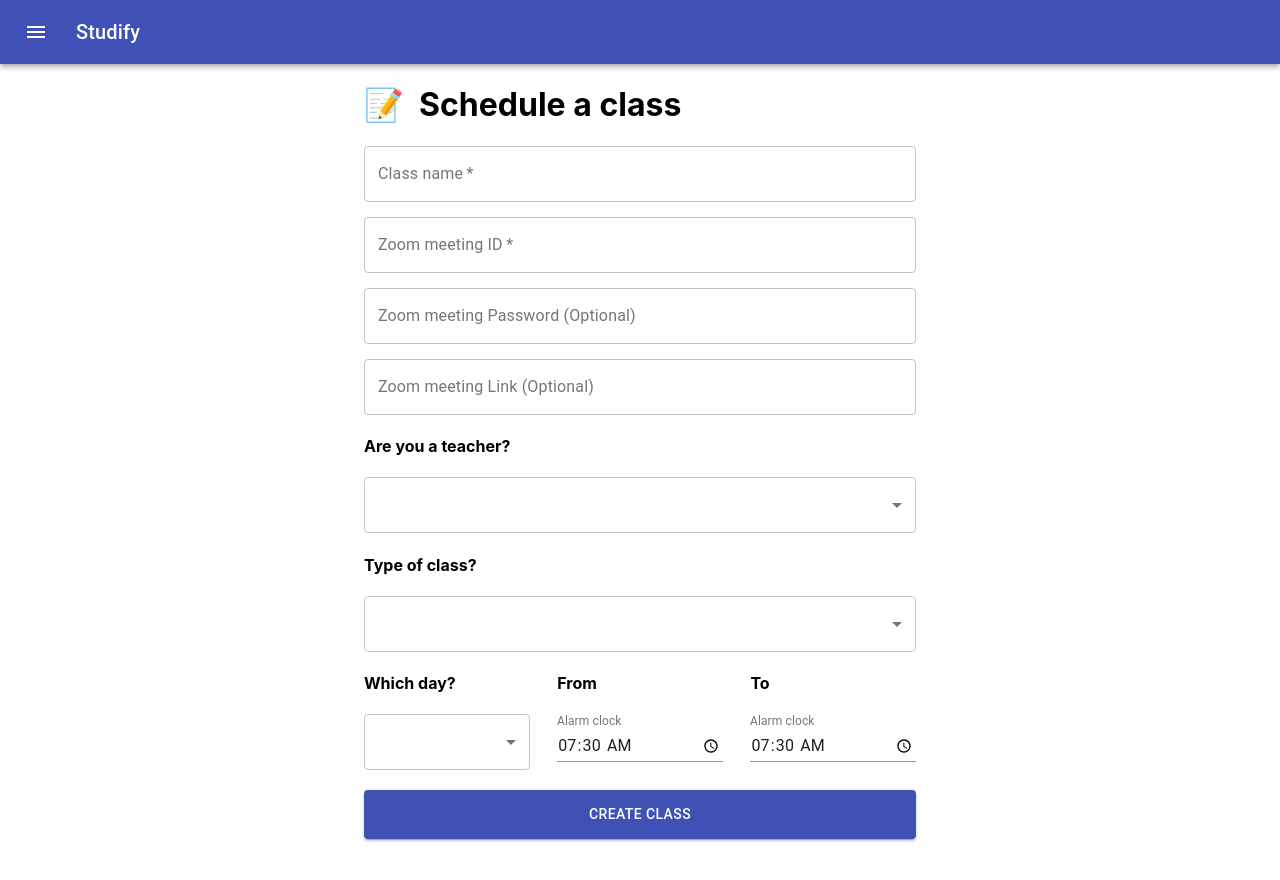
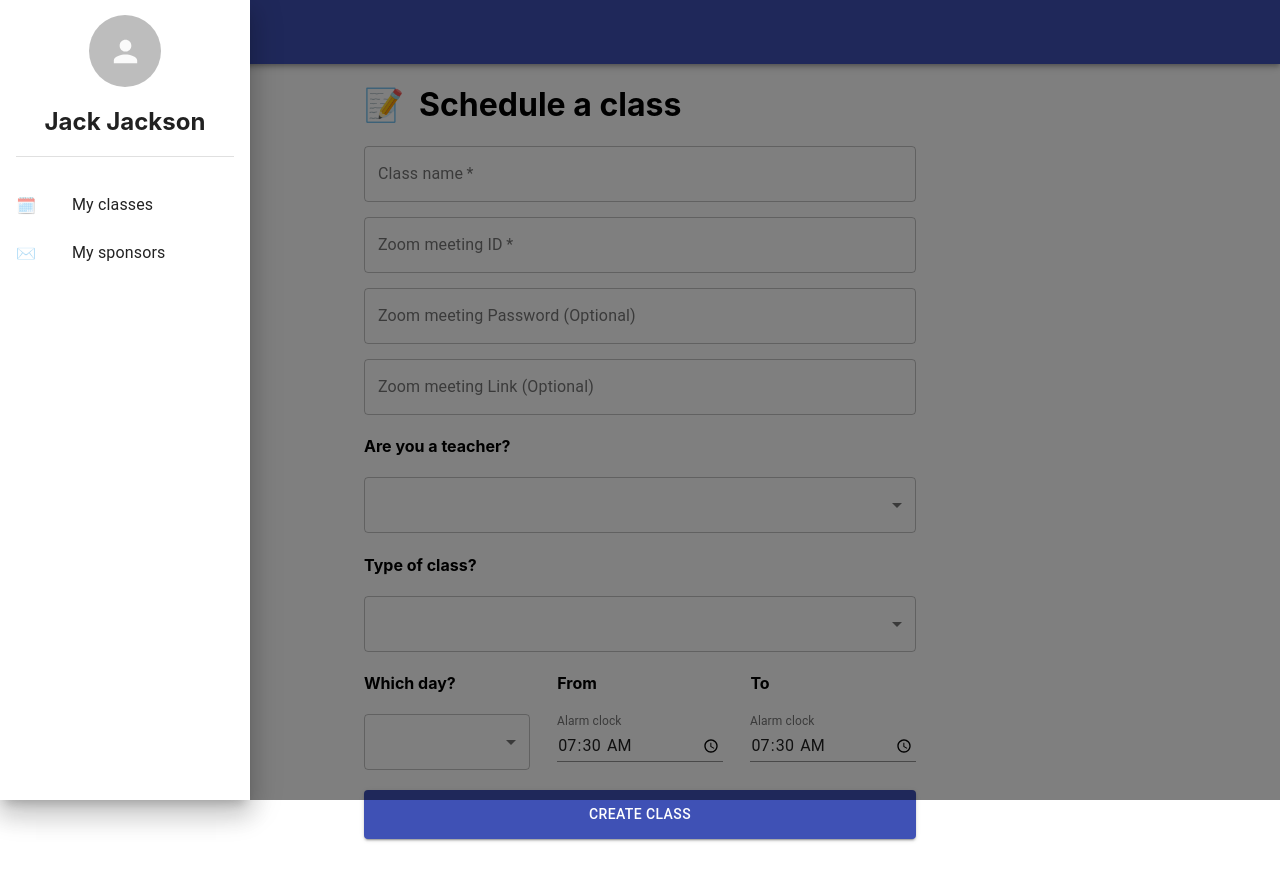
Before and after one commit to GarudaHacks-Hackathon/Studify, a React (Create React App) app: page /create-class in a window 1280 px wide. Both pictures are taken after a click on the button "menu". Shown: the top 880 px of the page. Built offline with nearby package versions, Linux system fonts and the light colour scheme.

Commit message:
finalized Navbar for Student Side

```diff
--- a/src/components/Navbar.js
+++ b/src/components/Navbar.js
@@ -6,6 +6,15 @@ import Typography from "@material-ui/core/Typography";
 import Button from "@material-ui/core/Button";
 import IconButton from "@material-ui/core/IconButton";
 import MenuIcon from "@material-ui/icons/Menu";
+import Drawer from "@material-ui/core/Drawer";
+import List from "@material-ui/core/List";
+import ListItem from "@material-ui/core/ListItem";
+import ListItemIcon from "@material-ui/core/ListItemIcon";
+import ListItemText from "@material-ui/core/ListItemText";
+import Divider from "@material-ui/core/Divider";
+import PersonIcon from "@material-ui/icons/Person";
+import Avatar from "@material-ui/core/Avatar";
+import Grid from "@material-ui/core/Grid";
 
 const useStyles = makeStyles((theme) => ({
   root: {
@@ -17,10 +26,15 @@ const useStyles = makeStyles((theme) => ({
   title: {
     flexGrow: 1,
   },
+  large: {
+    width: theme.spacing(9),
+    height: theme.spacing(9),
+  },
 }));
 
 function Navbar() {
   const classes = useStyles();
+  const [state, setState] = React.useState(false);
 
   return (
     <div className={classes.root}>
@@ -31,6 +45,7 @@ function Navbar() {
             className={classes.menuButton}
             color="inherit"
             aria-label="menu"
+            onClick={() => setState(true)}
           >
             <MenuIcon />
           </IconButton>
@@ -39,6 +54,39 @@ function Navbar() {
           </Typography>
         </Toolbar>
       </AppBar>
+      <Drawer
+        style={{ width: 120 }}
+        anchor="left"
+        open={state}
+        width="50%"
+        onClose={() => setState(false)}
+      >
+        <Grid
+          container
+          alignItems="center"
+          justify="center"
+          style={{ marginTop: 15 }}
+          direction="column"
+          flexWrap="wrap"
+        >
+          <Avatar className={classes.large}>
+            <PersonIcon fontSize="large" />
+          </Avatar>
+          <h2>Jack Jackson</h2>
+        </Grid>
+        <Divider variant="middle" />
+        <List style={{ width: 250 }} component="nav">
+          <ListItem></ListItem>
+          <ListItem button>
+            <ListItemIcon>🗓️</ListItemIcon>
+            <ListItemText primary="My classes" />
+          </ListItem>
+          <ListItem button>
+            <ListItemIcon>✉️</ListItemIcon>
+            <ListItemText primary="My sponsors" />
+          </ListItem>
+        </List>
+      </Drawer>
     </div>
   );
 }
```
